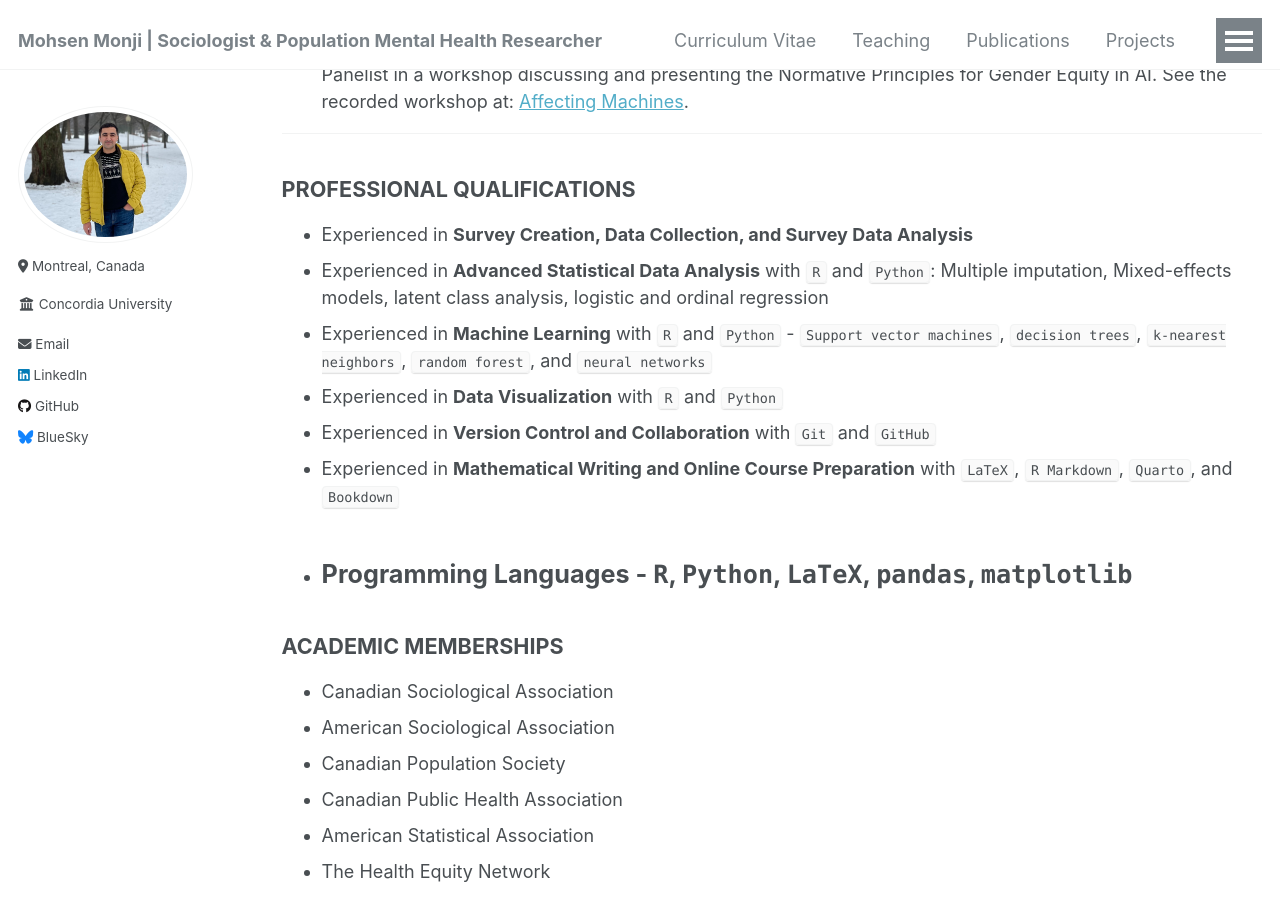
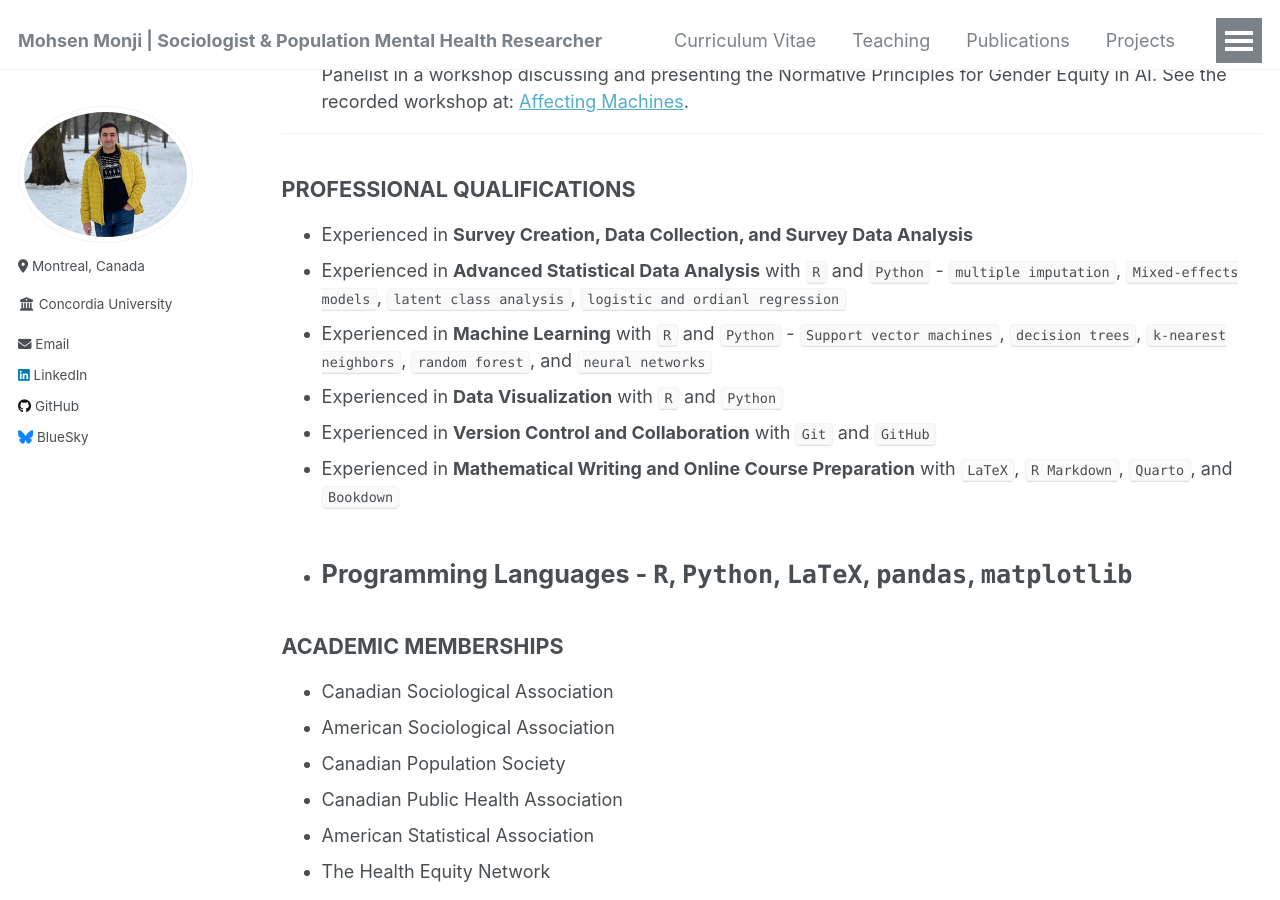
Before and after one commit to Mohsnmonji/mohsnmonji.github.io, a Jekyll site: the page built from _pages/Curriculum Vitae.md, in a window 1280 px wide and 900 px high, scrolled down 3234 px. Built offline with Jekyll 4.4.1, drawn with Linux system fonts in a browser that asks for light colours.

Commit message:
Update Curriculum Vitae.md

```diff
--- a/_pages/Curriculum Vitae.md
+++ b/_pages/Curriculum Vitae.md
@@ -115,7 +115,7 @@ redirect_from:
 
 ### **PROFESSIONAL QUALIFICATIONS**
 - Experienced in **Survey Creation, Data Collection, and Survey Data Analysis**
-- Experienced in **Advanced Statistical Data Analysis** with `R` and `Python`: Multiple imputation, Mixed-effects models, latent class analysis, logistic and ordinal regression
+- Experienced in **Advanced Statistical Data Analysis** with `R` and `Python` - `multiple imputation`, `Mixed-effects models`, `latent class analysis`, `logistic and ordianl regression`
 - Experienced in **Machine Learning** with `R` and `Python` - `Support vector machines`, `decision trees`, `k-nearest neighbors`, `random forest`, and `neural networks`
 - Experienced in **Data Visualization** with `R` and `Python`
 - Experienced in **Version Control and Collaboration** with `Git` and `GitHub`
```
